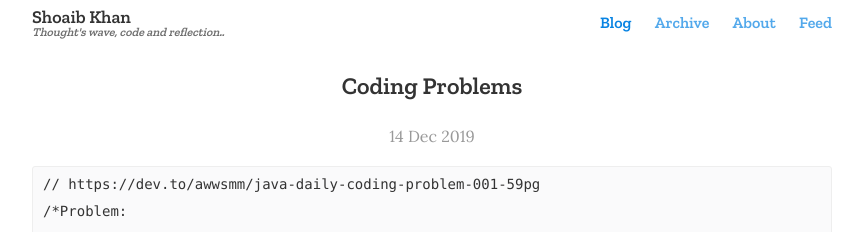
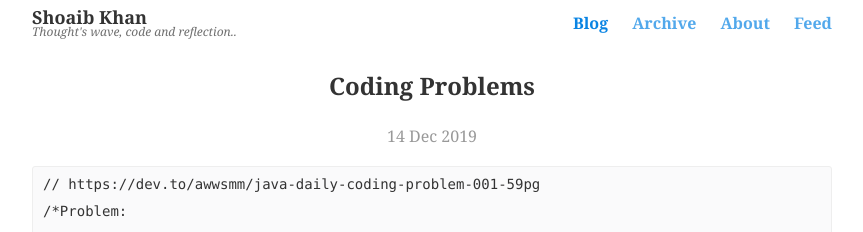
Before and after one commit to shoaibk-dev/shoaibk-dev.github.io, a Jekyll site: the page built from index.html, in a window 1280 px wide. Shown: the top 232 px of the page, without its empty margins (208-1071 px from the left). Built offline with Jekyll 4.4.1, drawn with Linux system fonts in a browser that asks for light colours; some web fonts are replaced.

Commit message:
Update screen.css

```diff
--- a/css/screen.css
+++ b/css/screen.css
@@ -1,8 +1,5 @@
 @import url(normalize.css);
-@import url('https://fonts.googleapis.com/css?family=Lora:400,400i,700,700i');
-@import url('https://fonts.googleapis.com/css?family=Zilla+Slab:600,600i');
-@import url('https://fonts.googleapis.com/css?family=Sorts+Mill+Goudy:400,400i');
-
+@import url('https://fonts.googleapis.com/css?family=Open+Sans:600,800');
 
 body {
   font-family: 'Lora', Georgia, 'Times New Roman', Times, serif;
```
